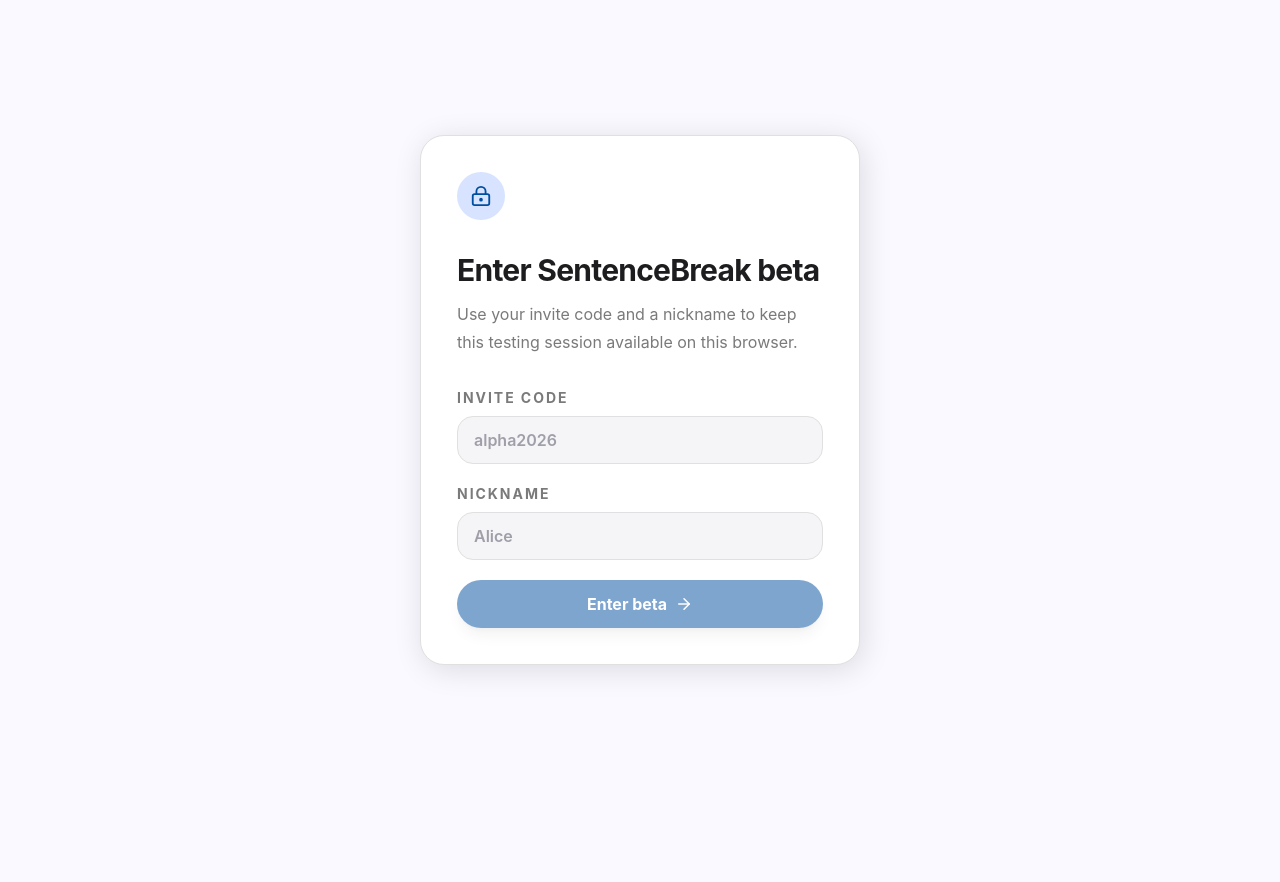
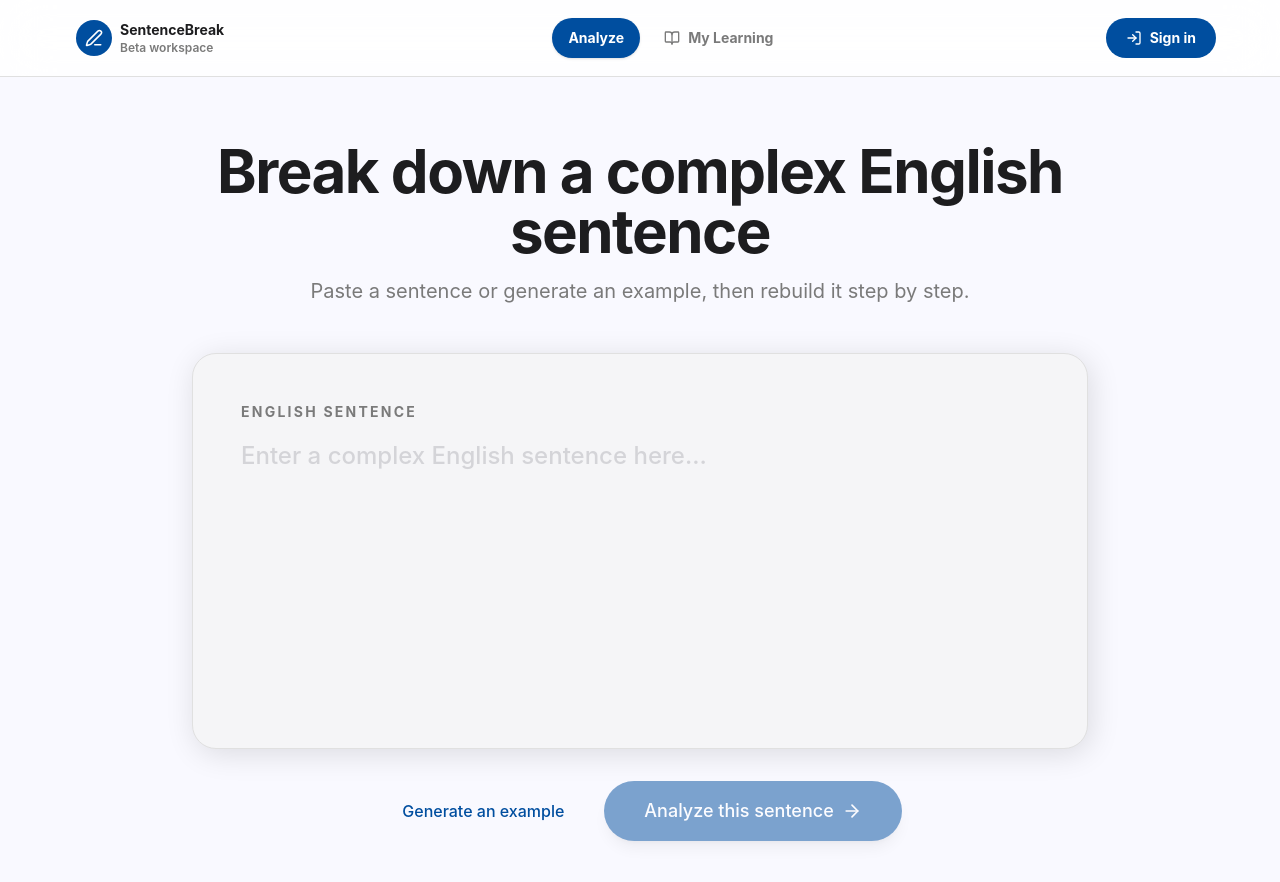
Before and after one commit to ziqighhhhhh/SentenceBreak, a React (Vite) app: page / in a window 1280 px wide. Shown: the top 882 px of the page. Before the commit the page ends 800 px from the top, so only its background shows below. Built offline with nearby package versions, Linux system fonts and the light colour scheme.

Commit message:
feat: make login optional, default to analysis page

```diff
--- a/src/App.tsx
+++ b/src/App.tsx
@@ -1,5 +1,5 @@
 import { AnimatePresence } from 'motion/react';
-import { BookOpen, LogOut, PenLine, Shield } from 'lucide-react';
+import { BookOpen, LogIn, LogOut, PenLine, Shield } from 'lucide-react';
 import { useEffect, useState } from 'react';
 import { AdminView } from './components/AdminView';
 import { BreakdownPager } from './components/BreakdownPager';
@@ -11,11 +11,18 @@
 import { useLearningRecords } from './hooks/useLearningRecords';
 import { useSentenceBreakdown } from './hooks/useSentenceBreakdown';
 
-type AppView = 'breakdown' | 'learning' | 'admin';
+type AppView = 'breakdown' | 'learning' | 'admin' | 'login';
 
 export default function App() {
   const betaSession = useBetaSession();
   const [activeView, setActiveView] = useState<AppView>('breakdown');
+  const isLoggedIn = Boolean(betaSession.session);
+
+  useEffect(() => {
+    if (isLoggedIn && activeView === 'login') {
+      setActiveView('learning');
+    }
+  }, [isLoggedIn, activeView]);
   const {
     saveStatus,
     saveError,
@@ -68,22 +75,14 @@
     }
   }, [betaSession.session, breakdown, isReviewMode, saveBreakdown]);
 
-  if (betaSession.loading) {
-    return (
-      <main className="flex min-h-screen items-center justify-center px-4">
-        <div className="rounded-full bg-white px-5 py-3 text-sm font-bold text-primary shadow-[3px_5px_30px_rgba(0,0,0,0.08)]">
-          Loading beta session...
-        </div>
-      </main>
-    );
-  }
-
-  if (!betaSession.session) {
+  if (activeView === 'login') {
     return (
       <BetaLoginView
         error={betaSession.error}
         submitting={betaSession.submitting}
-        onLogin={betaSession.login}
+        onLogin={async (code, nickname) => {
+          await betaSession.login(code, nickname);
+        }}
         onClearError={() => betaSession.setError('')}
       />
     );
@@ -123,8 +122,14 @@
             </button>
             <button
               type="button"
-              onClick={() => setActiveView('learning')}
-              aria-pressed={activeView === 'learning'}
+              onClick={() => {
+                if (!isLoggedIn) {
+                  setActiveView('login');
+                  return;
+                }
+                setActiveView('learning');
+              }}
+              aria-pressed={activeView === 'learning' || activeView === 'login'}
               className={`inline-flex h-10 items-center gap-2 rounded-full px-4 text-sm font-bold transition-all ${
                 activeView === 'learning'
                   ? 'bg-primary text-white shadow-sm'
@@ -152,8 +157,10 @@
           </nav>
 
           <div className="flex items-center gap-3">
+            {isLoggedIn ? (
+              <>
                 <span className="max-w-[160px] truncate rounded-full bg-canvas-parchment px-4 py-2 text-sm font-bold text-ink">
-              {betaSession.session.user.nickname}
+                  {betaSession.session!.user.nickname}
                 </span>
                 <button
                   type="button"
@@ -163,6 +170,17 @@
                 >
                   <LogOut size={17} />
                 </button>
+              </>
+            ) : (
+              <button
+                type="button"
+                onClick={() => setActiveView('login')}
+                className="inline-flex h-10 items-center gap-2 rounded-full bg-primary px-5 text-sm font-bold text-white transition-all hover:brightness-110"
+              >
+                <LogIn size={16} />
+                Sign in
+              </button>
+            )}
           </div>
         </div>
       </header>
@@ -182,6 +200,14 @@
             onReload={() => { void admin.loadData(); }}
           />
         ) : activeView === 'learning' ? (
+          !isLoggedIn ? (
+            <BetaLoginView
+              error={betaSession.error}
+              submitting={betaSession.submitting}
+              onLogin={betaSession.login}
+              onClearError={() => betaSession.setError('')}
+            />
+          ) : (
           <MyLearningView
             sessions={sessions}
             vocabulary={vocabulary}
@@ -198,7 +224,7 @@
               setActiveView('breakdown');
             }}
           />
-        ) : (
+          )) : (
           <AnimatePresence mode="wait">
             {!breakdown ? (
               <LandingView
@@ -234,6 +260,10 @@
                   reset();
                 }}
                 onRetrySave={() => {
+                  if (!isLoggedIn) {
+                    setActiveView('login');
+                    return;
+                  }
                   void retrySave();
                 }}
                 onToggleSummaryStep={toggleSummaryStep}
```
Lines whose indentation alone changed are shown as unchanged.
